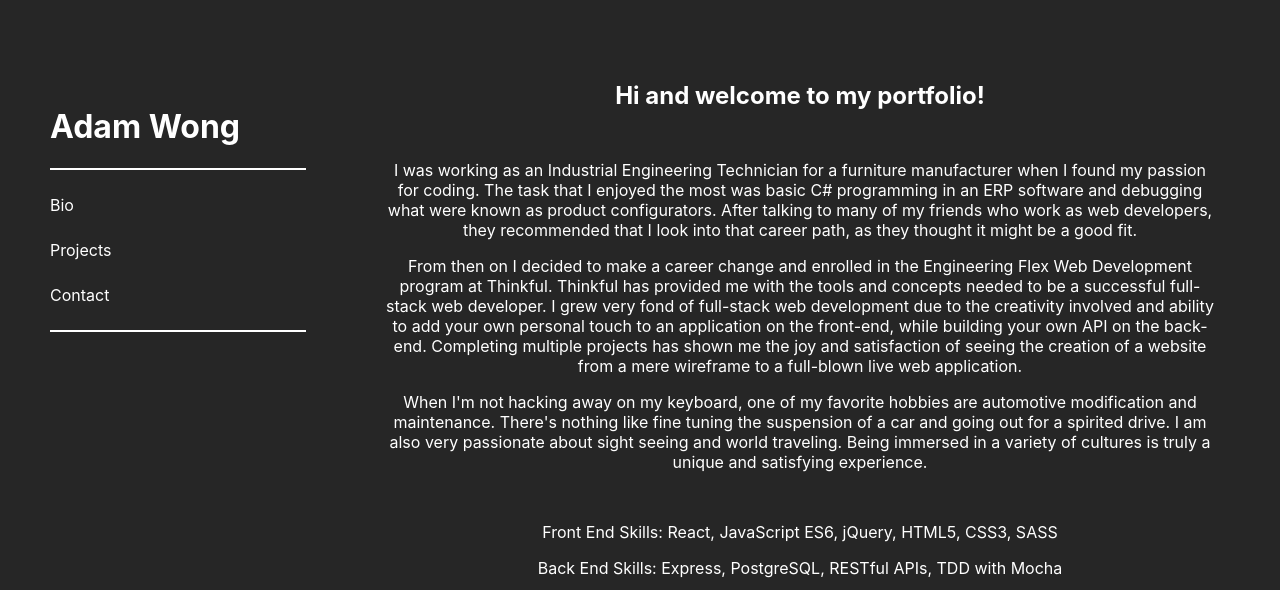
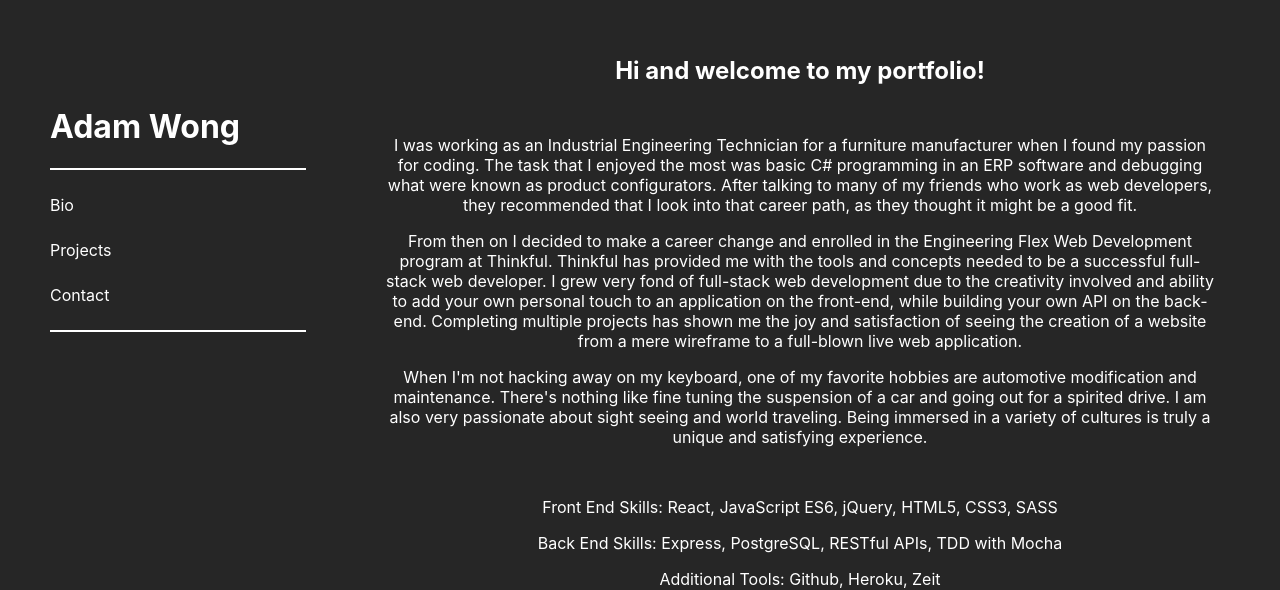
Before and after one commit to awong017/react-portfolio, a React (Create React App) app: page / in a window 1280 px wide. Shown: the part 214-804 px from the top of the page. Built offline with nearby package versions, Linux system fonts and the light colour scheme.

Commit message:
added additional tools section in bio

```diff
--- a/src/Components/bio.js
+++ b/src/Components/bio.js
@@ -7,7 +7,7 @@ const Bio = Styled.div`
     display: inline-block;
     text-align: center;
     color: ${(props) => props.theme.bodyColor};
-    margin-top: 275px;
+    margin-top: 250px;
     margin-left: ${(props) => props.theme.marginLeft};
     width: ${(props) => props.theme.width};
 
@@ -15,13 +15,13 @@ const Bio = Styled.div`
         margin-top: 50px;
     }
 
-    .front-end-skills {
+    .skills-section {
         margin-top: 50px;
     }
 
     @media screen and (max-width: ${(props) => props.theme.desktop}) {
         display: block;
-        margin-top: 125px;
+        margin-top: 100px;
         margin-left: 0px;
         padding-left: 50px;
         padding-right: 50px;
@@ -67,8 +67,11 @@ const bio = () => {
                     I am also very passionate about sight seeing and world traveling. Being immersed in a variety of
                     cultures is truly a unique and satisfying experience.
                 </p>
-                <p className="front-end-skills">Front End Skills: React, JavaScript ES6, jQuery, HTML5, CSS3, SASS</p>
-                <p className="back-end-skills">Back End Skills: Express, PostgreSQL, RESTful APIs, TDD with Mocha</p>
+                <section className="skills-section">
+                    <p className="skills">Front End Skills: React, JavaScript ES6, jQuery, HTML5, CSS3, SASS</p>
+                    <p className="skills">Back End Skills: Express, PostgreSQL, RESTful APIs, TDD with Mocha</p>
+                    <p className="skills">Additional Tools: Github, Heroku, Zeit</p>
+                </section>
                 <Footer />
             </Bio>
         </ThemeProvider>
--- a/src/Components/footer.js
+++ b/src/Components/footer.js
@@ -7,7 +7,7 @@ import Linkedin from '../Lotties/linkedin.jsx';
 
 const Footer = Styled.div`
     text-align: center;
-    margin-top: 50px;
+    margin-top: 0px;
 
     ul {
         display: flex;
```
